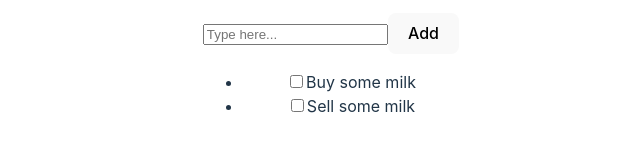
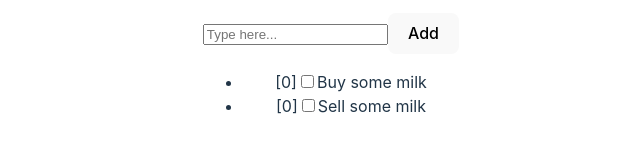
Before and after one commit to azymazy/react-todo, a React (Vite) app: page / in a window 1280 px wide. Shown: the part 389-542 px from the top of the page, without its empty margins (309-949 px from the left). Built offline with nearby package versions, Linux system fonts and the light colour scheme.

Commit message:
useRenderCounter utility hook

```diff
--- a/src/App.tsx
+++ b/src/App.tsx
@@ -1,7 +1,15 @@
-import { memo, useCallback, useState } from 'react'
+import { memo, useEffect, useCallback, useRef, useState } from 'react'
 import { useImmer } from 'use-immer'
 import { nanoid } from 'nanoid'
 import './App.css'
+
+// Utility hook
+const useRenderCounter = () => {
+  const counter = useRef(0)
+  useEffect(() => { counter.current++ })
+
+  return counter.current
+}
 
 const initialTodoItems = {
   data: {
@@ -26,8 +34,12 @@ const initialTodoItems = {
 const TodoItem = memo((props) => {
   const { item, toggleItem } = props
   const { id, isDone, description } = item
+
+  const counter = useRenderCounter()
+
   return (
     <li key={id}>
+      [{counter}]
       <label htmlFor={id}>
         <input
           type="checkbox"
```
